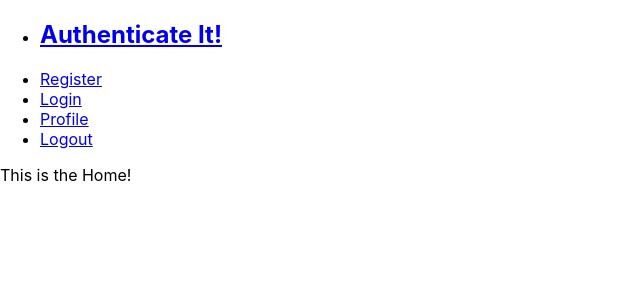
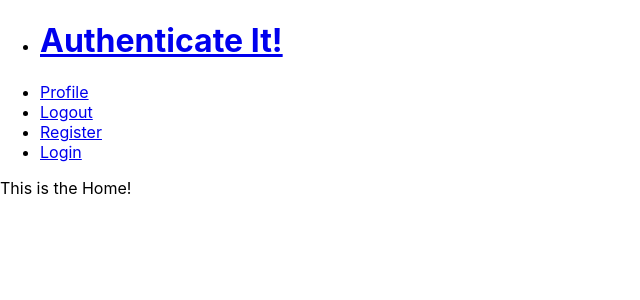
Before and after one commit to momentmuse/authenticate-it, a React (Create React App) app in the folder client/: page / in a window 1280 px wide. Shown: the top 300 px of the page, without its empty margins (0-640 px from the left). Built offline with nearby package versions, Linux system fonts and the light colour scheme.

Commit message:
misc: clean up client router, other stuff

```diff
--- a/client/src/App.js
+++ b/client/src/App.js
@@ -1,11 +1,7 @@
 import React from 'react';
+import { BrowserRouter as Router } from 'react-router-dom';
 import Navbar from './components/Navbar';
-import { BrowserRouter as Router, Switch, Route } from 'react-router-dom';
-import Home from './components/Home';
-import Register from './components/Register';
-import Login from './components/Login';
-import Profile from './components/Profile';
-import Logout from './components/Logout';
+import Dashboard from './components/Dashboard';
 
 import './App.css';
 
@@ -15,20 +11,14 @@ import './App.css';
 //   unverified: ['register', 'login'],
 // };
 
+// const initialState = document.cookie.slice(0, 3) === 'sid';
+
 function App() {
   return (
     <div className="App">
       <Router>
-        <div>
-          <Navbar />
-          <Switch>
-            <Route path="/register" component={Register} />
-            <Route path="/login" component={Login} />
-            <Route path="/profile" component={Profile} />
-            <Route path="/logout" component={Logout} />
-            <Route path="/" component={Home} />
-          </Switch>
-        </div>
+        <Navbar />
+        <Dashboard />
       </Router>
     </div>
   );
--- /dev/null
+++ b/client/src/components/Dashboard.js
@@ -0,0 +1,21 @@
+import React from 'react';
+import { Switch, Route } from 'react-router-dom';
+import Register from './Register';
+import Login from './Login';
+import Profile from './Profile';
+import Logout from './Logout';
+import Home from './Home';
+
+const Dashboard = () => {
+  return (
+    <Switch>
+      <Route path="/register" component={Register} />
+      <Route path="/login" component={Login} />
+      <Route path="/profile" component={Profile} />
+      <Route path="/logout" component={Logout} />
+      <Route path="/" component={Home} />
+    </Switch>
+  );
+};
+
+export default Dashboard;
--- a/client/src/components/Navbar.js
+++ b/client/src/components/Navbar.js
@@ -3,8 +3,6 @@ import { Link } from 'react-router-dom';
 
 const Navbar = () => {
   return (
-    <div>
-      <nav>
     <ul>
       <li>
         <Link to="/">
@@ -12,20 +10,18 @@ const Navbar = () => {
         </Link>
       </li>
       <li>
+        <Link to="/profile">Profile</Link>
+      </li>
+      <li>
+        <Link to="/logout">Logout</Link>
+      </li>
+      <li>
         <Link to="/register">Register</Link>
       </li>
       <li>
         <Link to="/login">Login</Link>
       </li>
-          <li>
-            <Link to="/profile">Profile</Link>
-          </li>
-          <li>
-            <Link to="/logout">Logout</Link>
-          </li>
     </ul>
-      </nav>
-    </div>
   );
 };
 
--- a/client/src/components/Profile.js
+++ b/client/src/components/Profile.js
@@ -8,8 +8,6 @@ const initialState = {
 const Profile = () => {
   const [state, setState] = useState(initialState);
 
-  // this page doesn't refresh on log out.
-  // add protected routes and try again
   const firstName = state.firstName || 'Missing';
   const lastName = state.lastName || 'No.';
 
```
Also changed, not shown: 2 other files (tests, documents, lock files or other folders). Lines whose indentation alone changed are shown as unchanged.
